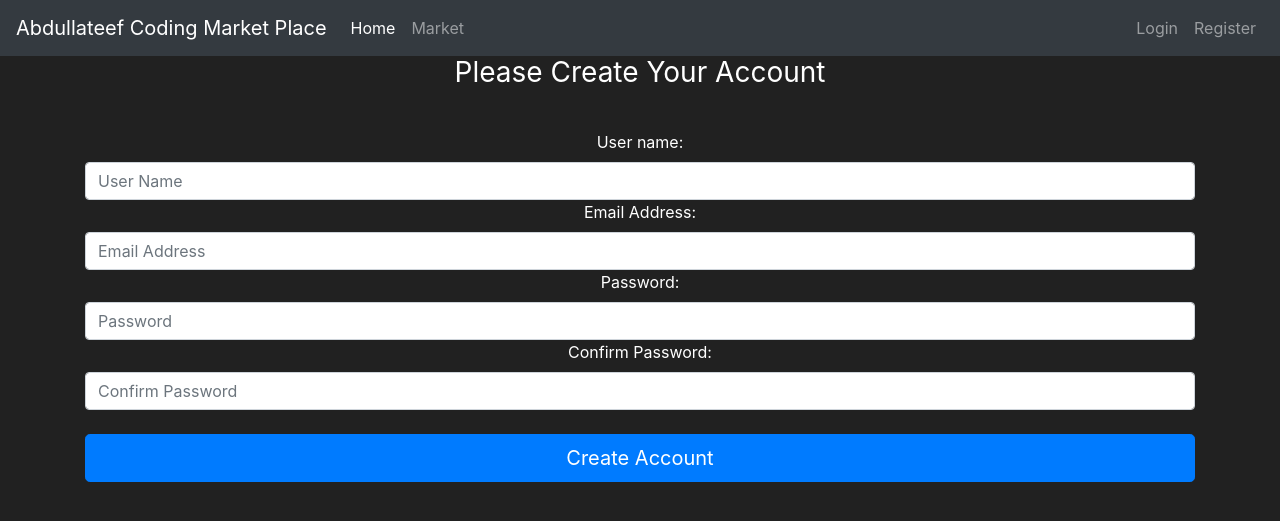
After one commit to atomicabdul4life/flask-with-sqlchemy-complete-project-, a Flask app: page /register in a window 1280 px wide. The commit adds this page. Shown: the top 521 px of the page. Run offline with Flask 2, Linux system fonts and the light colour scheme; some libraries are stand-ins or nearby versions.

Commit message:
register page with registration form added

```diff
--- a/flaskmarket/market/__init__.py
+++ b/flaskmarket/market/__init__.py
@@ -3,6 +3,7 @@ from flask import Flask, render_template
 from flask_sqlalchemy import SQLAlchemy
 app = Flask(__name__)
 app.config['SQLALCHEMY_DATABASE_URI'] = 'sqlite:///market.db'
+app.config['SECRET_KEY']= '8f507dffc6a119e4e33bf845'
 db = SQLAlchemy(app)
 
 from market import routes
--- /dev/null
+++ b/flaskmarket/market/forms.py
@@ -0,0 +1,11 @@
+#!/usr/bin/python3
+from flask_wtf import FlaskForm
+from wtforms import StringField, PasswordField, SubmitField
+
+
+class RegisterForm(FlaskForm):
+    username = StringField(label='User name:')
+    email_address = StringField(label='Email Address:')
+    password1 = PasswordField(label='Password:')
+    password2 = PasswordField(label='Confirm Password:')
+    submit = SubmitField(label='Create Account')
--- a/flaskmarket/market/routes.py
+++ b/flaskmarket/market/routes.py
@@ -2,6 +2,7 @@
 from market import app
 from flask import render_template
 from market.models import Item
+from market.forms import RegisterForm
 
 @app.route("/")
 @app.route("/home")
@@ -12,3 +13,8 @@ def home_page():
 def market_page():
     items = Item.query.all()
     return render_template('market.html', items=items)
+
+@app.route("/register")
+def register_page():
+    form = RegisterForm()
+    return render_template('register.html', form=form)
--- a/flaskmarket/market/templates/base.html
+++ b/flaskmarket/market/templates/base.html
@@ -26,7 +26,7 @@
         <a class="nav-link" href="#">Login</a>
     </li>
     <li class="nav-item">
-        <a class="nav-link" href="#">Register</a>
+        <a class="nav-link" href="{{url_for('register_page')}}">Register</a>
     </li>
         </ul>
   </div>
--- /dev/null
+++ b/flaskmarket/market/templates/register.html
@@ -0,0 +1,33 @@
+{% extends 'base.html' %}
+{% block title %}
+Register Page
+{% endblock %}
+{% block content %}
+<body class="text-center">
+	<div class="container">
+		<form method="POST" class="form-register" style=color:"white">
+	<h1 class="h3 mb-3 font-weight-normal">
+	Please Create Your Account
+		</h1>
+
+		<br>
+		{{form.username.label()}}
+		{{form.username(class="form-control", placeholder="User Name")}}
+
+		{{form.email_address.label()}}
+		{{form.email_address(class="form-control", placeholder="Email Address")}}
+
+		{{form.password1.label()}}
+		{{form.password1(class="form-control", placeholder="Password")}}
+
+		{{form.password2.label()}}
+		{{form.password2(class="form-control", placeholder="Confirm Password")}}
+
+		<br>
+
+		{{form.submit(class="btn btn-lg btn-block btn-primary")}}
+		</form>
+	</div>
+</body>
+
+{% endblock %}
```
Also changed, not shown: flaskmarket/market/models.py (+9 -1 lines), flaskmarket/instance/market.db.
